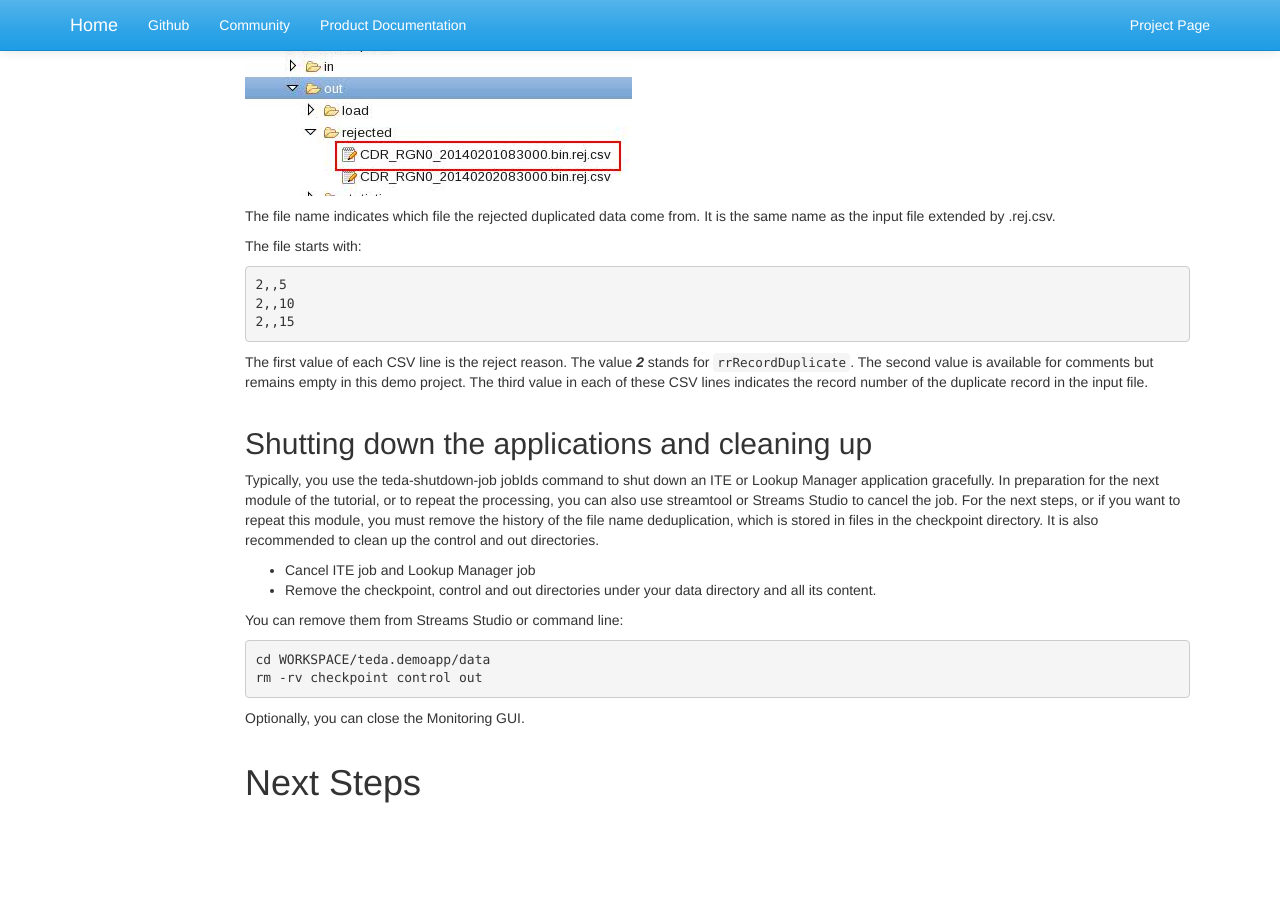
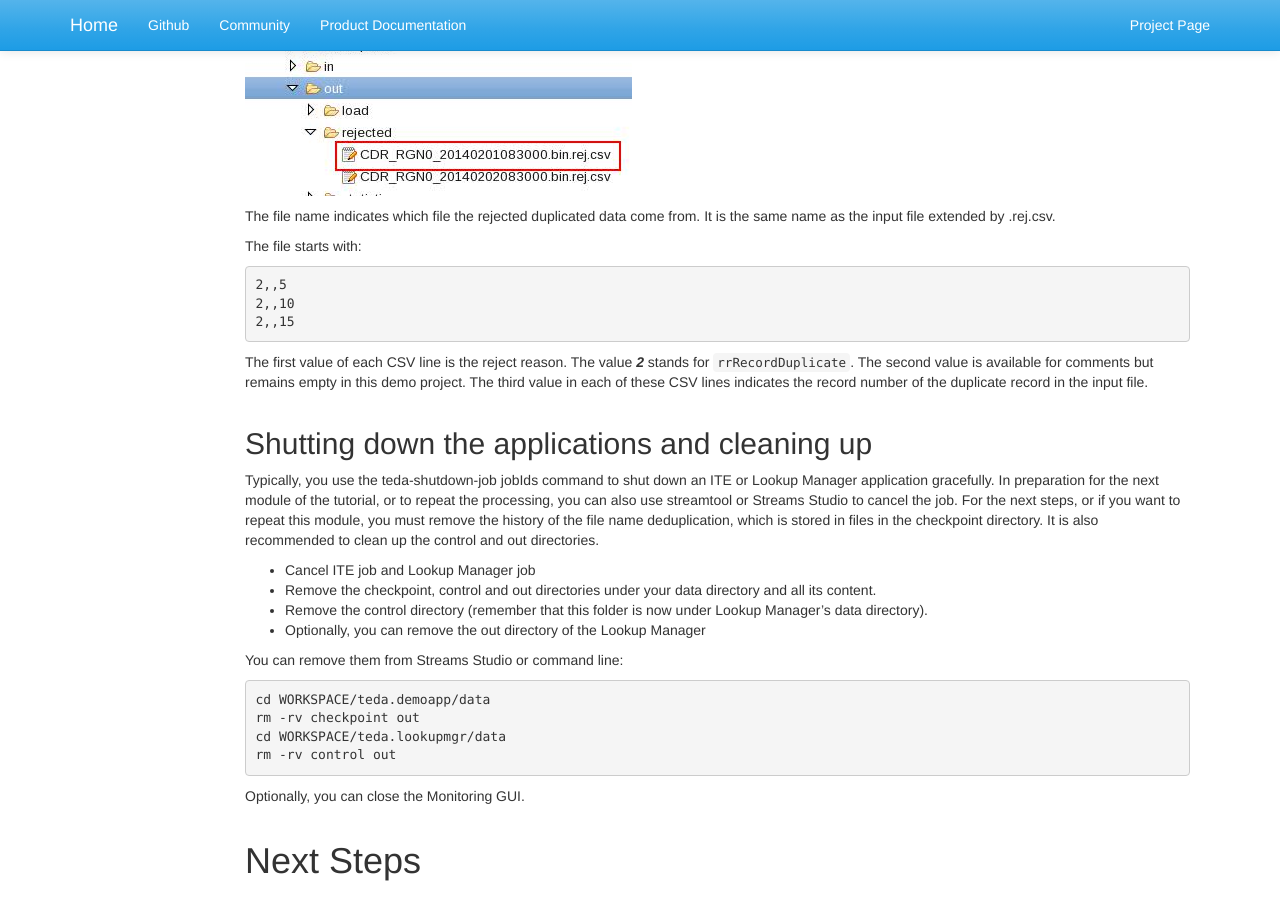
Before and after one commit to IBMStreams/streamsx.tutorial.teda, a Jekyll site: the page built from docs/1.0.2/Module-8/index.markdown, in a window 1280 px wide and 900 px high, scrolled down 4389 px. Built offline with Jekyll 4.4.1, drawn with Linux system fonts in a browser that asks for light colours; nearby versions of some CDN libraries; library files that are not in the unit come from our copies; before the commit the page ends 5212 px from its top, so only the background shows below that.

Commit message:
Update index.markdown

```diff
--- a/docs/1.0.2/Module-8/index.markdown
+++ b/docs/1.0.2/Module-8/index.markdown
@@ -187,11 +187,15 @@ For the next steps, or if you want to repeat this module, you must remove the hi
 
 * Cancel ITE job and Lookup Manager job
 * Remove the checkpoint, control and out directories under your data directory and all its content.
+* Remove the control directory (remember that this folder is now under Lookup Manager's data directory).
+* Optionally, you can remove the out directory of the Lookup Manager
 
 You can remove them from Streams Studio or command line:
 
     cd WORKSPACE/teda.demoapp/data
-    rm -rv checkpoint control out
+    rm -rv checkpoint out
+    cd WORKSPACE/teda.lookupmgr/data
+    rm -rv control out
 
 Optionally, you can close the Monitoring GUI.
 
```
